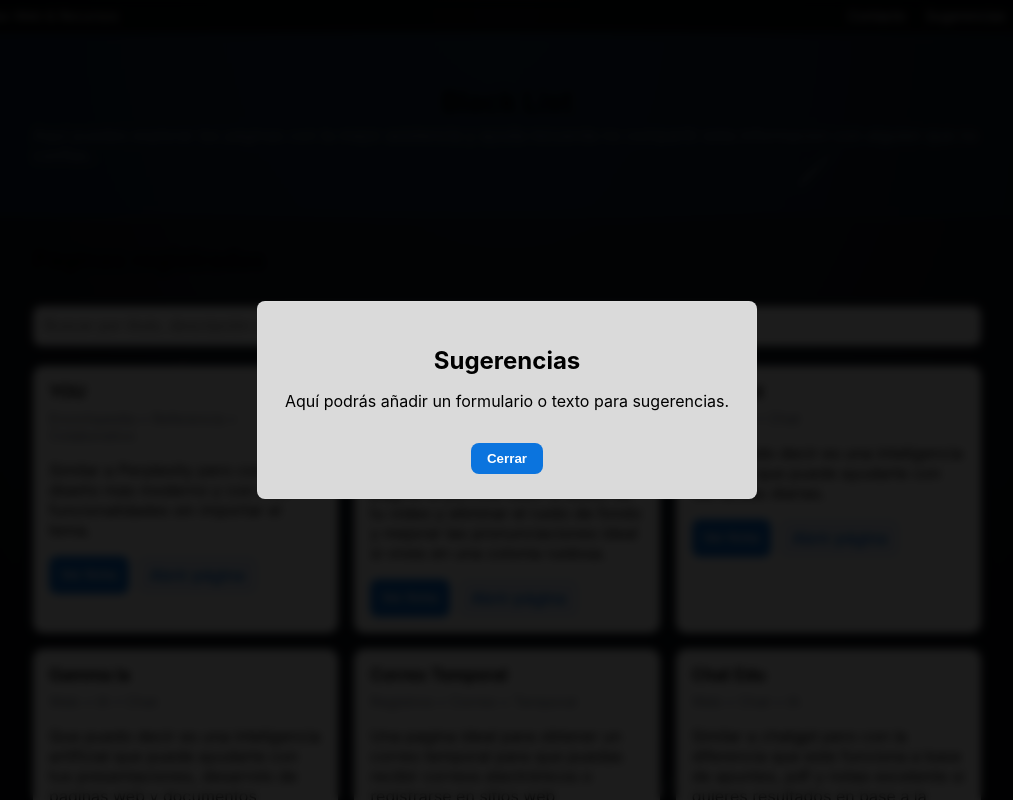
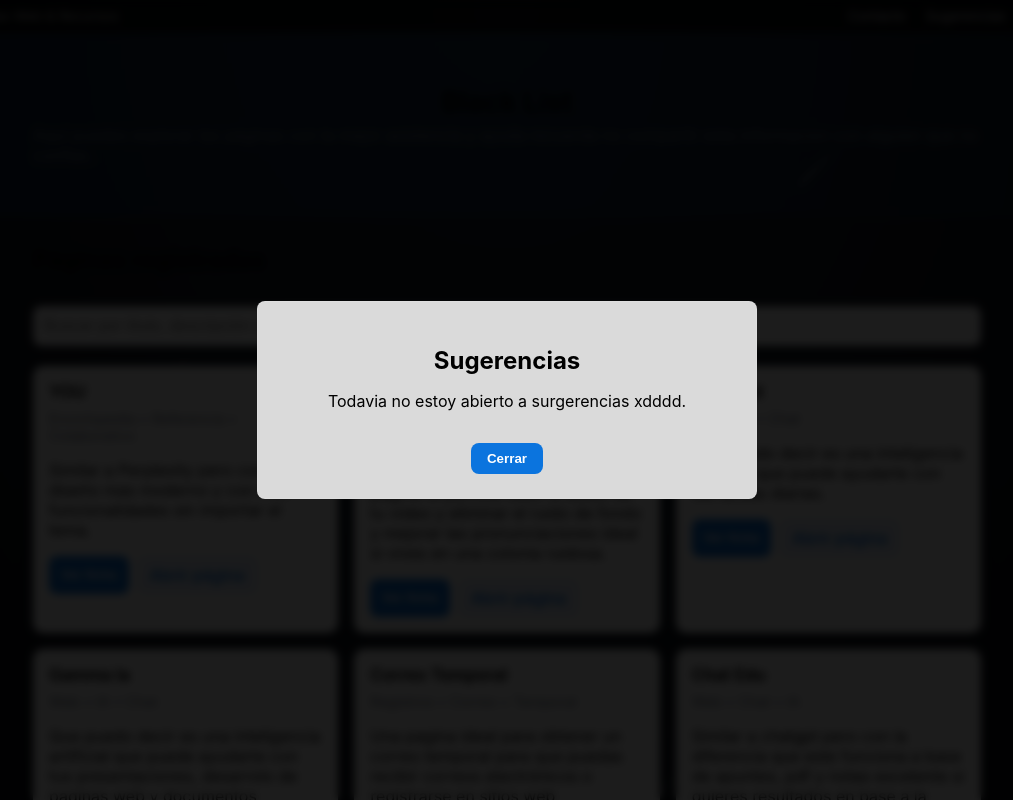
Before and after one commit to Rambrayan/L-zaro, a plain HTML site: page index.html in a window 1280 px wide. Both pictures are taken after a click on the link "Sugerencias". Shown: the top 800 px of the page, without its empty margins (133-1146 px from the left). Drawn offline with Linux system fonts and the light colour scheme.

Commit message:
Sugerencias Inhabilitadas
Aun no subo un formulario para las surgencias

```diff
--- a/index.html
+++ b/index.html
@@ -593,7 +593,7 @@
     <div class="modal" id="sugerencias">
         <div class="modal-content">
             <h2>Sugerencias</h2>
-            <p>Aquí podrás añadir un formulario o texto para sugerencias.</p>
+            <p>Todavia no estoy abierto a surgerencias xdddd.</p>
             <button onclick="cerrarModal()">Cerrar</button>
         </div>
     </div>
@@ -625,4 +625,5 @@
 
 </body>
 
+
 </html>
```
